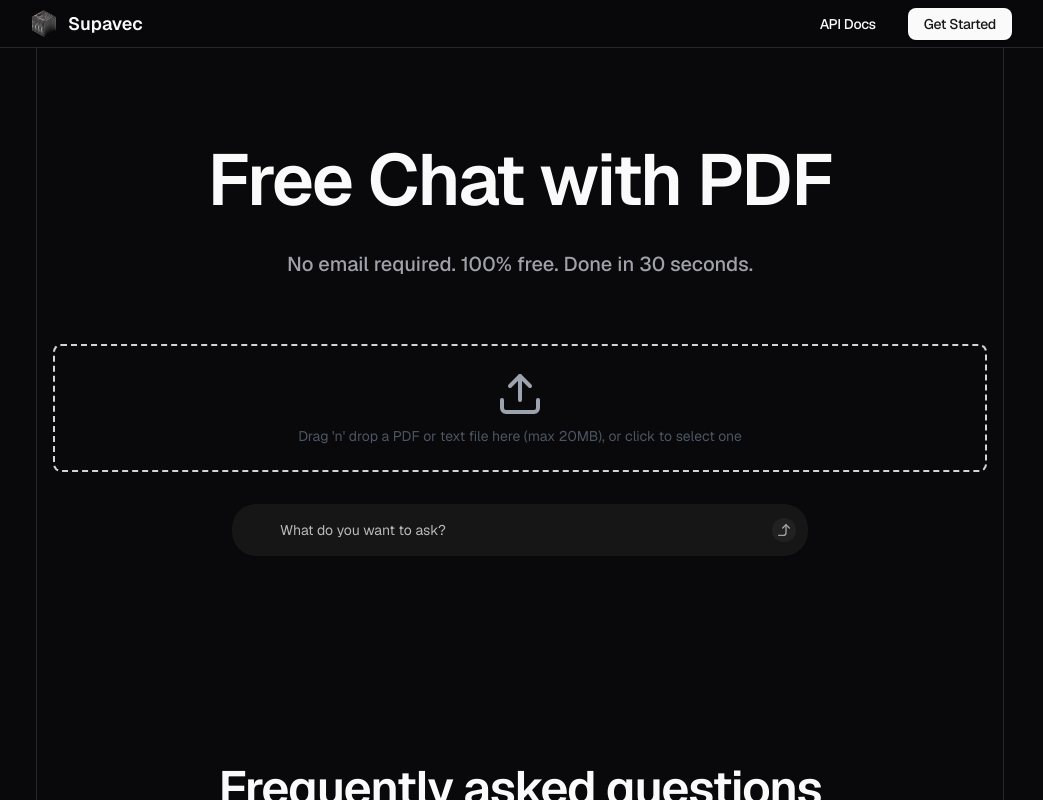
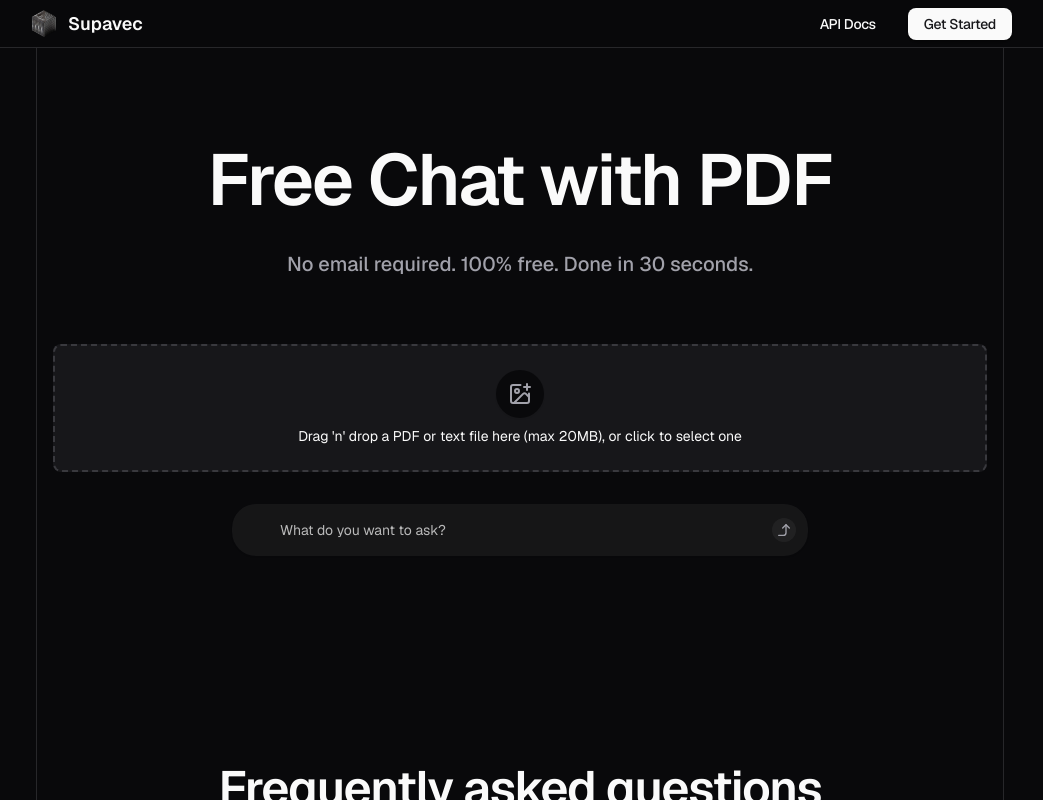
Before and after one commit to typepulse/pulse-vector, a Next.js app in the folder apps/web/: page /examples/chat-with-pdf in a window 1280 px wide. Shown: the top 800 px of the page, without its empty margins (120-1163 px from the left). Built offline with nearby package versions, Linux system fonts and the light colour scheme; no server answers; a web font is replaced by a local one.

Commit message:
Update file upload form icon and styles

```diff
--- a/apps/web/src/app/dashboard/file-upload-form.tsx
+++ b/apps/web/src/app/dashboard/file-upload-form.tsx
@@ -2,7 +2,7 @@
 
 import React, { useCallback, useState } from "react";
 import { useDropzone } from "react-dropzone";
-import { Upload, File, X, Loader2 } from "lucide-react";
+import { File, X, Loader2, ImagePlus } from "lucide-react";
 import { Button } from "@/components/ui/button";
 import { toast } from "sonner";
 import { useRouter } from "next/navigation";
@@ -76,15 +76,13 @@ export function FileUploadForm({ apiKey }: { apiKey: string }) {
     <div className="mt-4">
       <div
         {...getRootProps()}
-        className={`border-2 border-dashed rounded-lg p-6 text-center cursor-pointer transition-colors ${
-          isDragActive
-            ? "border-primary bg-primary/10"
-            : "border-gray-300 hover:border-primary"
-        }`}
+        className="border-2 border-dashed border-muted-foreground/25 hover:bg-muted rounded-lg p-6 cursor-pointer transition-colors bg-muted/50 flex flex-col items-center justify-center"
       >
         <input {...getInputProps()} />
-        <Upload className="mx-auto h-12 w-12 text-gray-400" />
-        <p className="mt-2 text-sm text-gray-600">
+        <div className="rounded-full bg-background p-3 shadow-sm">
+          <ImagePlus className="size-6 text-muted-foreground" />
+        </div>
+        <p className="mt-2 text-sm">
           {isDragActive
             ? "Drop the file here"
             : "Drag 'n' drop a PDF or text file here (max 20MB), or click to select one"}
```
